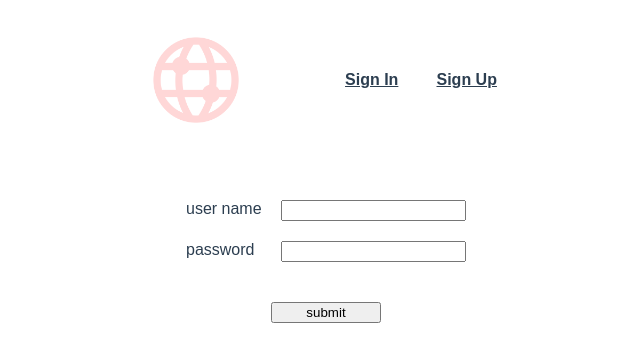
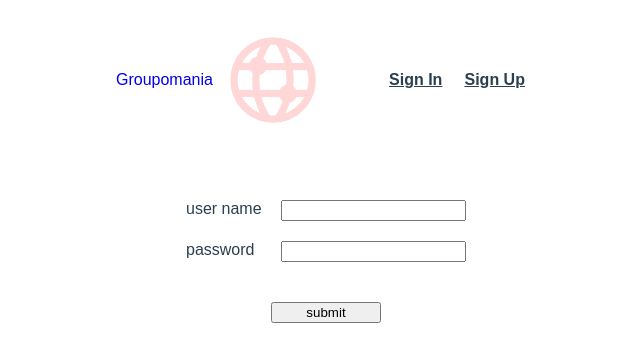
Before and after one commit to camour/ChadiAmour_7_24082021, a Vue app in the folder e-interact/: page /signIn in a window 1280 px wide. Shown: the top 362 px of the page, without its empty margins (314-954 px from the left). Built offline with nearby package versions, Linux system fonts and the light colour scheme; a web font is replaced by a local one.

Commit message:
header brand : op

```diff
--- a/e-interact/src/router/index.js
+++ b/e-interact/src/router/index.js
@@ -39,6 +39,7 @@ let router = new VueRouter({
   routes
 })
 
+// when not authentificated, users can not access other routes
 router.beforeEach((to, from, next) => {
   if( (to.name != 'SignIn') && (!JSON.parse(localStorage.getItem('token')))){
     next({name: 'SignIn'});
--- a/e-interact/src/views/Header.vue
+++ b/e-interact/src/views/Header.vue
@@ -1,7 +1,11 @@
 <template>
     <div>
         <div class="header">
-            <div class="header__logo"></div>
+
+            <router-link to="/" class="header__brand">
+                <div class="header__company">Groupomania</div>
+                <div class="header__logo"></div>
+            </router-link>
             <div class="nav">
                 <router-link v-show="!this.$store.state.authentification" to="/signIn">Sign In</router-link>
                 <router-link v-show="!this.$store.state.authentification" to="/signUp">Sign Up</router-link>
@@ -21,20 +25,31 @@
 
 <style lang="scss">
     .header{
-        width: 380px;
+        width: 420px;
         margin: auto;
         margin-top: 20px;
         margin-bottom: 40px;
         display: flex;
         justify-content: space-between;
+        align-items: center;
+
+        &__brand{
+            display: flex;
+            align-items: center;
+            text-decoration: none;
+
+        }
 
         &__logo{
+
             width: 120px;
             height: 120px;
+            margin-right: 45px;
             background-image: url('../../images/icon.png');
             background-position: center;
             background-size: cover;
         }
+
     }
 
     .nav{
```
